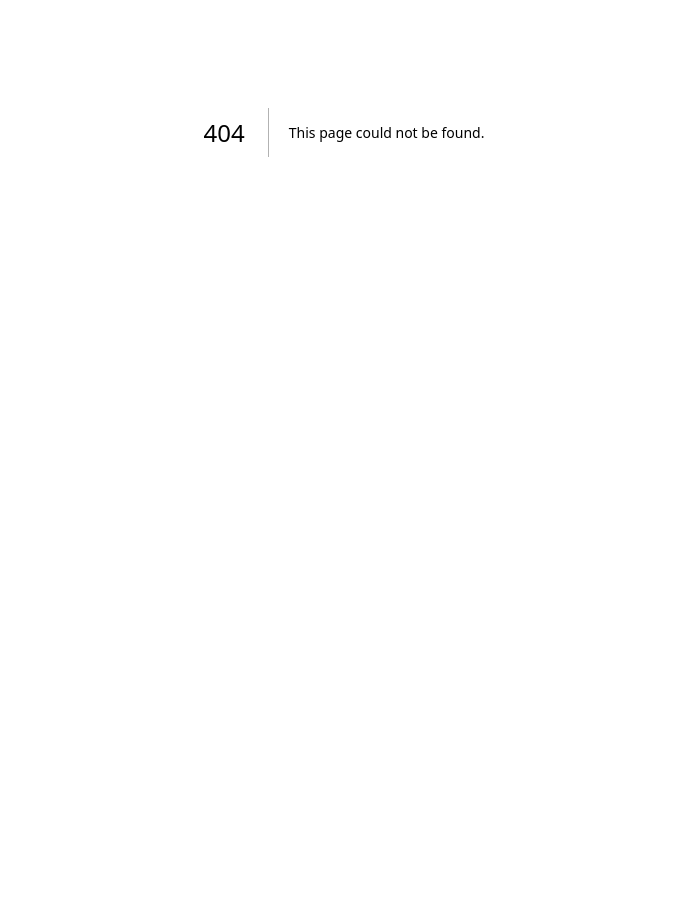
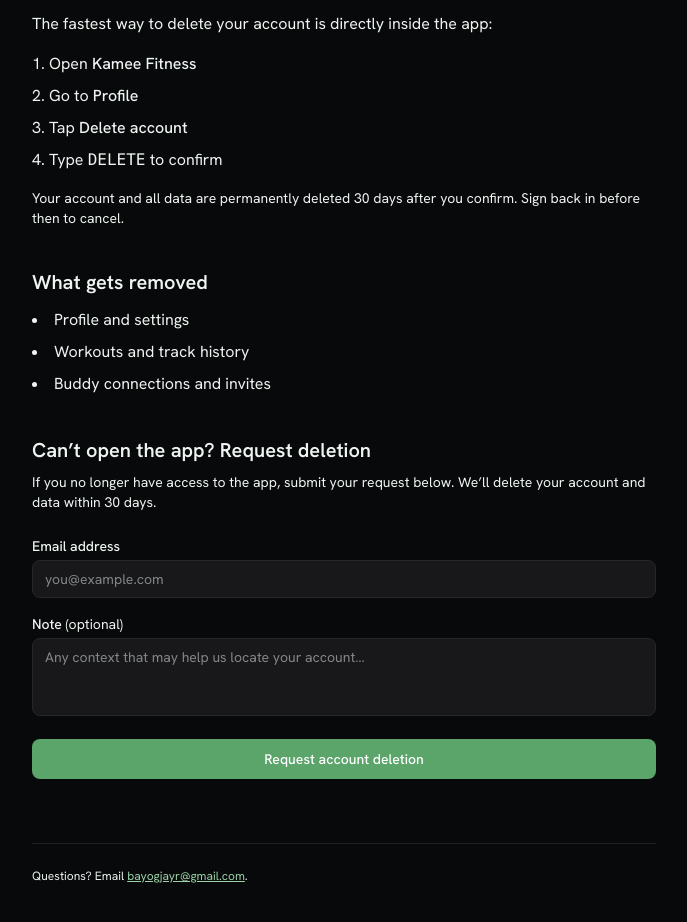
Before and after one commit to average04/kamee_fitness.webapp, a Next.js app in the folder kamee-fitness.webapp/: page /delete-account in a window 1280 px wide. Before the commit this address had no page. Shown: the part 268-1190 px from the top of the page, without its empty margins (296-983 px from the left). Before the commit the page ends 800 px from the top, so only its background shows below. Built offline with nearby package versions, Linux system fonts and the light colour scheme; no server answers.

Commit message:
feat: /delete-account page with deletion request form

```diff
--- /dev/null
+++ b/kamee-fitness.webapp/app/delete-account/actions.ts
@@ -0,0 +1,30 @@
+"use server";
+
+import { createAdminSupabase } from "@/lib/supabase/admin";
+import { verifyTurnstile } from "@/lib/turnstile";
+
+export type DeletionRequestResult = { ok: true } | { ok: false; error: string };
+
+export async function submitDeletionRequest(
+  _prev: DeletionRequestResult | null,
+  formData: FormData,
+): Promise<DeletionRequestResult> {
+  const email = String(formData.get("email") ?? "").trim();
+  const note = String(formData.get("note") ?? "").trim() || null;
+  const token = String(formData.get("cf-turnstile-response") ?? "") || null;
+
+  if (!email || !email.includes("@")) {
+    return { ok: false, error: "Enter a valid email address." };
+  }
+  if (!(await verifyTurnstile(token))) {
+    return { ok: false, error: "Human verification failed — please retry." };
+  }
+
+  const supabase = createAdminSupabase();
+  const { error } = await supabase
+    .from("web_deletion_requests")
+    .insert({ email, note });
+  if (error) return { ok: false, error: "Something went wrong. Try again." };
+
+  return { ok: true };
+}
--- /dev/null
+++ b/kamee-fitness.webapp/app/delete-account/page.tsx
@@ -0,0 +1,230 @@
+"use client";
+
+import { useActionState, useEffect, useRef, useState } from "react";
+import { submitDeletionRequest, type DeletionRequestResult } from "./actions";
+
+// Public Turnstile site key — ships in the client bundle by design.
+const TURNSTILE_SITE_KEY =
+  process.env.NEXT_PUBLIC_TURNSTILE_SITE_KEY || "0x4AAAAAADSfFsj2UkEr0f3Z";
+
+const TURNSTILE_SRC =
+  "https://challenges.cloudflare.com/turnstile/v0/api.js?render=explicit";
+
+declare global {
+  interface Window {
+    turnstile?: {
+      render: (
+        el: HTMLElement,
+        opts: {
+          sitekey: string;
+          callback: (token: string) => void;
+          "error-callback"?: () => void;
+          "expired-callback"?: () => void;
+          appearance?: "always" | "execute" | "interaction-only";
+          theme?: "auto" | "light" | "dark";
+        },
+      ) => string;
+      reset: (id?: string) => void;
+    };
+  }
+}
+
+export default function DeleteAccountPage() {
+  const [state, formAction, isPending] = useActionState<
+    DeletionRequestResult | null,
+    FormData
+  >(submitDeletionRequest, null);
+
+  const [captchaToken, setCaptchaToken] = useState<string | null>(null);
+  const widgetEl = useRef<HTMLDivElement>(null);
+  const widgetId = useRef<string | null>(null);
+
+  // Load Cloudflare Turnstile and render the widget once — same approach as
+  // app/admin/login/page.tsx.
+  useEffect(() => {
+    function render() {
+      if (!window.turnstile || !widgetEl.current || widgetId.current) return;
+      widgetId.current = window.turnstile.render(widgetEl.current, {
+        sitekey: TURNSTILE_SITE_KEY,
+        appearance: "interaction-only",
+        theme: "dark",
+        callback: (token) => setCaptchaToken(token),
+        "error-callback": () => setCaptchaToken(null),
+        "expired-callback": () => setCaptchaToken(null),
+      });
+    }
+
+    if (window.turnstile) {
+      render();
+      return;
+    }
+    let script = document.querySelector<HTMLScriptElement>(
+      `script[src="${TURNSTILE_SRC}"]`,
+    );
+    if (!script) {
+      script = document.createElement("script");
+      script.src = TURNSTILE_SRC;
+      script.async = true;
+      script.defer = true;
+      document.head.appendChild(script);
+    }
+    script.addEventListener("load", render);
+    return () => script?.removeEventListener("load", render);
+  }, []);
+
+  // Reset the Turnstile widget after a failed submission so the user can retry.
+  useEffect(() => {
+    if (state && !state.ok && widgetId.current && window.turnstile) {
+      window.turnstile.reset(widgetId.current);
+      setCaptchaToken(null);
+    }
+  }, [state]);
+
+  return (
+    <main className="min-h-screen bg-ink-950 text-ink-100">
+      <div className="max-w-2xl mx-auto px-6 py-12 lg:py-16">
+        <header className="mb-10">
+          <a
+            href="/"
+            className="text-sm text-ink-400 hover:text-leaf-400 inline-flex items-center gap-1"
+          >
+            ← Kamee Fitness
+          </a>
+          <h1 className="text-4xl lg:text-5xl font-bold text-leaf-300 mt-4">
+            Delete your Kamee Fitness account
+          </h1>
+        </header>
+
+        {/* In-app deletion */}
+        <section className="mb-10">
+          <h2 className="text-xl font-semibold text-ink-100 mb-3">
+            Delete in the app
+          </h2>
+          <p className="text-ink-300 mb-4">
+            The fastest way to delete your account is directly inside the app:
+          </p>
+          <ol className="list-decimal list-inside space-y-2 text-ink-300">
+            <li>
+              Open <span className="text-ink-100 font-medium">Kamee Fitness</span>
+            </li>
+            <li>
+              Go to{" "}
+              <span className="text-ink-100 font-medium">Profile</span>
+            </li>
+            <li>
+              Tap{" "}
+              <span className="text-ink-100 font-medium">Delete account</span>
+            </li>
+            <li>
+              Type <span className="font-mono text-ink-100">DELETE</span> to
+              confirm
+            </li>
+          </ol>
+          <p className="mt-4 text-ink-400 text-sm">
+            Your account and all data are permanently deleted 30 days after you
+            confirm. Sign back in before then to cancel.
+          </p>
+        </section>
+
+        {/* What gets removed */}
+        <section className="mb-10">
+          <h2 className="text-xl font-semibold text-ink-100 mb-3">
+            What gets removed
+          </h2>
+          <ul className="list-disc list-inside space-y-2 text-ink-300">
+            <li>Profile and settings</li>
+            <li>Workouts and track history</li>
+            <li>Buddy connections and invites</li>
+          </ul>
+        </section>
+
+        {/* Request form */}
+        <section>
+          <h2 className="text-xl font-semibold text-ink-100 mb-2">
+            Can&rsquo;t open the app? Request deletion
+          </h2>
+          <p className="text-ink-400 text-sm mb-6">
+            If you no longer have access to the app, submit your request below.
+            We&rsquo;ll delete your account and data within 30 days.
+          </p>
+
+          {state?.ok ? (
+            <div className="rounded-xl border border-leaf-700 bg-leaf-950/30 px-5 py-4 text-leaf-300 text-sm leading-relaxed">
+              Thanks — we&rsquo;ve received your request and will delete your
+              account and data within 30 days.
+            </div>
+          ) : (
+            <form action={formAction} className="space-y-4">
+              {state && !state.ok && (
+                <p className="rounded-lg bg-red-950/50 px-3 py-2 text-sm text-red-300">
+                  {state.error}
+                </p>
+              )}
+
+              <div>
+                <label
+                  htmlFor="email"
+                  className="block text-sm font-medium text-ink-300 mb-1"
+                >
+                  Email address
+                </label>
+                <input
+                  id="email"
+                  type="email"
+                  name="email"
+                  required
+                  placeholder="you@example.com"
+                  className="w-full rounded-lg border border-zinc-800 bg-zinc-900 px-3 py-2 text-sm text-ink-100 placeholder:text-ink-500 outline-none focus:border-leaf-600"
+                />
+              </div>
+
+              <div>
+                <label
+                  htmlFor="note"
+                  className="block text-sm font-medium text-ink-300 mb-1"
+                >
+                  Note{" "}
+                  <span className="text-ink-500 font-normal">(optional)</span>
+                </label>
+                <textarea
+                  id="note"
+                  name="note"
+                  rows={3}
+                  placeholder="Any context that may help us locate your account…"
+                  className="w-full rounded-lg border border-zinc-800 bg-zinc-900 px-3 py-2 text-sm text-ink-100 placeholder:text-ink-500 outline-none focus:border-leaf-600 resize-none"
+                />
+              </div>
+
+              {/* Turnstile widget — token is also passed via the hidden input */}
+              <div ref={widgetEl} />
+              <input
+                type="hidden"
+                name="cf-turnstile-response"
+                value={captchaToken ?? ""}
+              />
+
+              <button
+                type="submit"
+                disabled={isPending}
+                className="w-full rounded-lg bg-leaf-600 px-4 py-2.5 text-sm font-medium text-white disabled:opacity-50 hover:bg-leaf-500 transition-colors"
+              >
+                {isPending ? "Submitting…" : "Request account deletion"}
+              </button>
+            </form>
+          )}
+        </section>
+
+        <footer className="mt-16 pt-6 border-t border-ink-700 text-xs text-ink-500">
+          Questions? Email{" "}
+          <a
+            href="mailto:bayogjayr@gmail.com"
+            className="text-leaf-400 underline"
+          >
+            bayogjayr@gmail.com
+          </a>
+          .
+        </footer>
+      </div>
+    </main>
+  );
+}
--- /dev/null
+++ b/kamee-fitness.webapp/lib/turnstile.ts
@@ -0,0 +1,17 @@
+import "server-only";
+
+/** Verify a Cloudflare Turnstile token server-side. Fails closed. */
+export async function verifyTurnstile(token: string | null): Promise<boolean> {
+  const secret = process.env.TURNSTILE_SECRET_KEY;
+  if (!secret || !token) return false;
+  const res = await fetch(
+    "https://challenges.cloudflare.com/turnstile/v0/siteverify",
+    {
+      method: "POST",
+      headers: { "content-type": "application/x-www-form-urlencoded" },
+      body: new URLSearchParams({ secret, response: token }),
+    },
+  );
+  const data = (await res.json()) as { success: boolean };
+  return data.success === true;
+}
```
